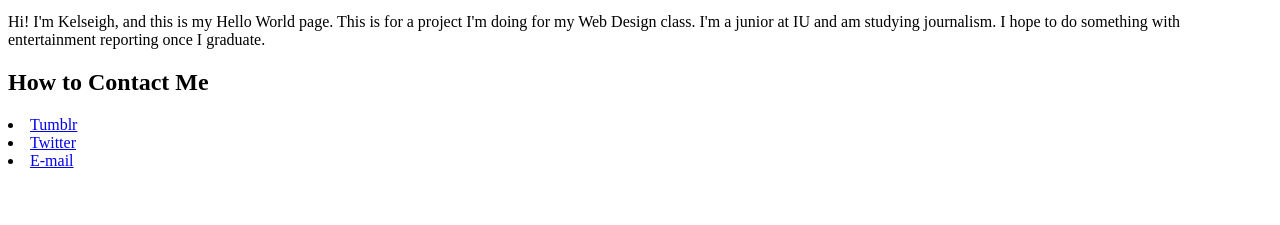
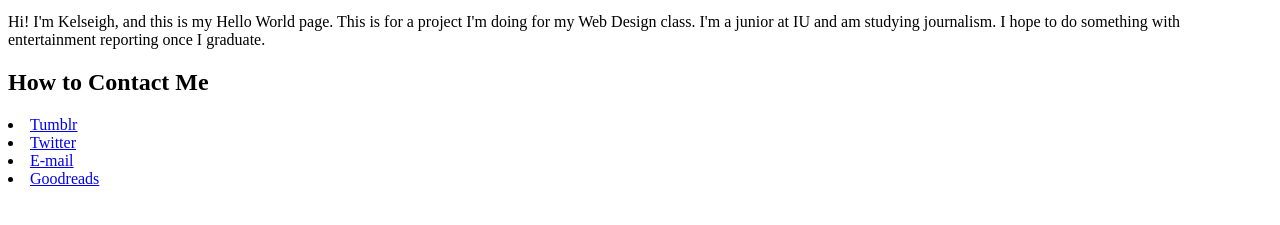
Before and after one commit to keaingra/keaingra.github.io, a plain HTML site: page index.html in a window 1280 px wide. Shown: the part 101-326 px from the top of the page. Drawn offline with Linux system fonts and the light colour scheme.

Commit message:
Update Goodreads link

```diff
--- a/index.html
+++ b/index.html
@@ -22,6 +22,7 @@
 		<li> <a href="http://www.kelseighanne.tumblr.com">Tumblr</a></li>
 		<li> <a href="http://www.twitter.com/KelseighIngram">Twitter</a></li>
 		<li> <a href="mailto:kelseigh.ingram@aol.com">E-mail</a></li>
+		<li> <a href="http://www.goodreads.com/user/show/5721521-kelseigh-ingram">Goodreads</a></li>
 		</ul>
 
 	</body>
```
